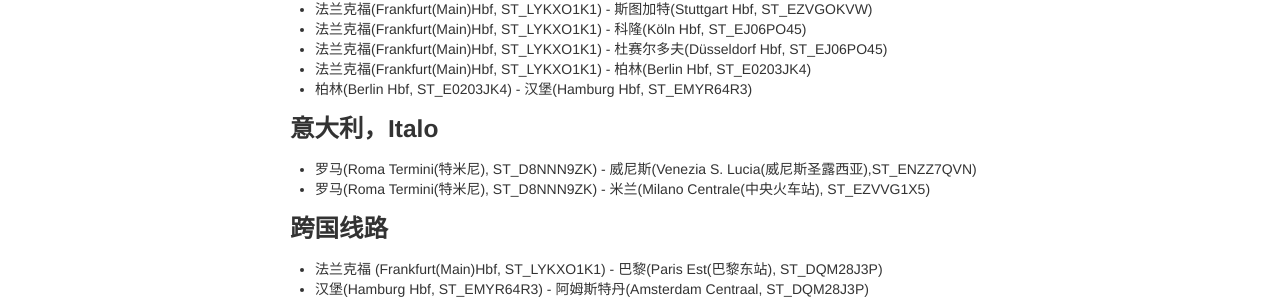
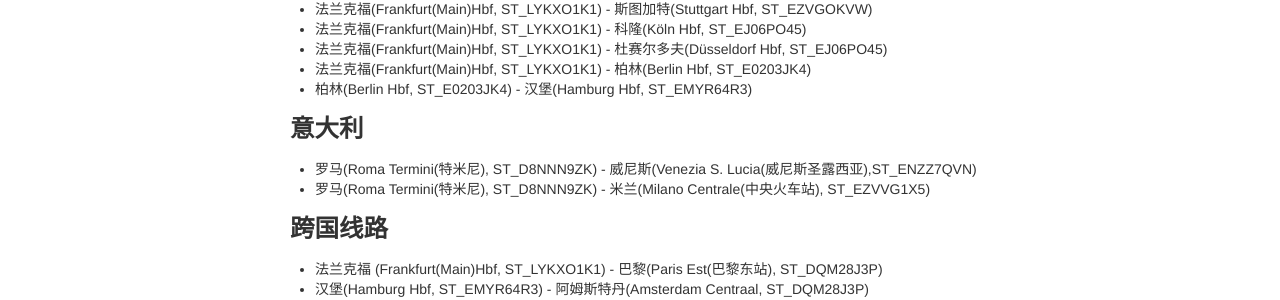
Before and after one commit to kyoangel/grailtrip, a Jekyll site: the page built from zh/pages/02_popular_routes.md, in a window 1280 px wide. Shown: the part 353-653 px from the top of the page. Built offline with Jekyll 4.4.1, drawn with Linux system fonts in a browser that asks for light colours.

Commit message:
routes per country

```diff
--- a/zh/pages/02_popular_routes.md
+++ b/zh/pages/02_popular_routes.md
@@ -18,7 +18,7 @@ description: 欧洲游客最经常乘坐的铁路线路
 *   法兰克福(Frankfurt(Main)Hbf, ST_LYKXO1K1) - 柏林(Berlin Hbf, ST_E0203JK4)
 *   柏林(Berlin Hbf, ST_E0203JK4) - 汉堡(Hamburg Hbf, ST_EMYR64R3)
 
-### 意大利，Italo
+### 意大利
 *   罗马(Roma Termini(特米尼), ST_D8NNN9ZK) - 威尼斯(Venezia S. Lucia(威尼斯圣露西亚),ST_ENZZ7QVN)
 *   罗马(Roma Termini(特米尼), ST_D8NNN9ZK) - 米兰(Milano Centrale(中央火车站), ST_EZVVG1X5)
 
```
